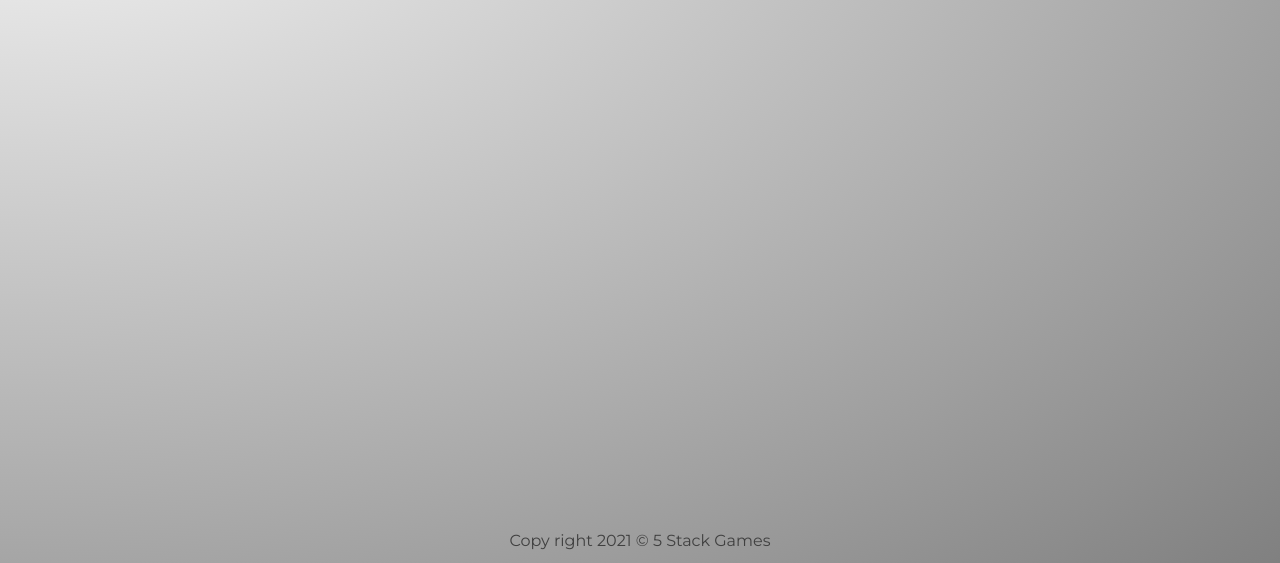
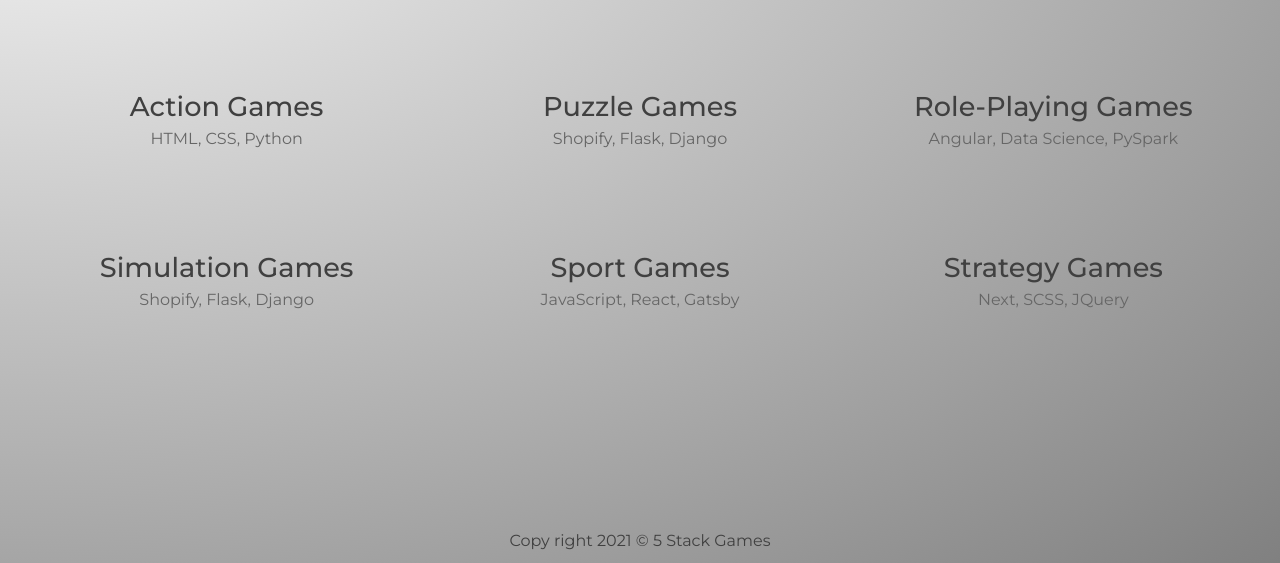
Before and after one commit to stanley-agwu/static-websites, a Gatsby site in the folder games-stack-site/: page /games in a window 1280 px wide. Shown: the part 237-800 px from the top of the page. Built offline with nearby package versions, Linux system fonts and the light colour scheme; Gatsby itself is replaced by a stand-in of ours.

Commit message:
added changes

```diff
--- a/games-stack-site/src/pages/games/index.js
+++ b/games-stack-site/src/pages/games/index.js
@@ -1,14 +1,47 @@
+import { graphql, Link } from 'gatsby'
 import React from 'react'
 import Layout from '../../components/Layout'
 import * as styles from "../../styles/games.module.css"
 
-export default function Games() {
+export default function Games({ data }) {
+    console.log(data)
+    const portfolios = data.allMarkdownRemark.nodes
     return (
         <Layout>
             <div className={styles.portfolio}>
                 <h2>Games Portfolio</h2>
                 <h3>These are the games we have available!</h3>
+                <div className={styles.markdowns}>
+                    {portfolios.map(portfolio => {
+                        return (
+                            <Link to={`/markdowns/${portfolio.frontmatter.slug}`} key={portfolio.id} >
+                            <div className={styles.markdown}>
+                                <h3>{portfolio.frontmatter.title}</h3>
+                                <p>{portfolio.frontmatter.stack}</p>
+                            </div>
+                        </Link>
+                        )
+
+                    })}
+
+                </div>
             </div>
         </Layout>
     )
 }
+
+export const query = graphql`
+    query portfolioInfo {
+  allMarkdownRemark {
+    nodes {
+      frontmatter {
+        slug
+        stack
+        title
+      }
+      id
+    }
+  }
+}
+
+`
--- a/games-stack-site/src/styles/games.module.css
+++ b/games-stack-site/src/styles/games.module.css
@@ -9,3 +9,20 @@
   font-size: 2em;
   font-weight: 400;
 }
+.markdowns {
+  display: grid;
+  grid-template-columns: 1fr 1fr 1fr;
+  grid-gap: 80px;
+  margin: 80px 20px;
+}
+.markdowns h3 {
+  text-align: center;
+  margin: 20px auto 0px;
+  font-weight: 500;
+  font-size: 1.7em;
+}
+.markdowns p {
+  color: #666;
+  margin-top: 4px;
+  font-size: 1em;
+}
```
Lines whose indentation alone changed are shown as unchanged.
